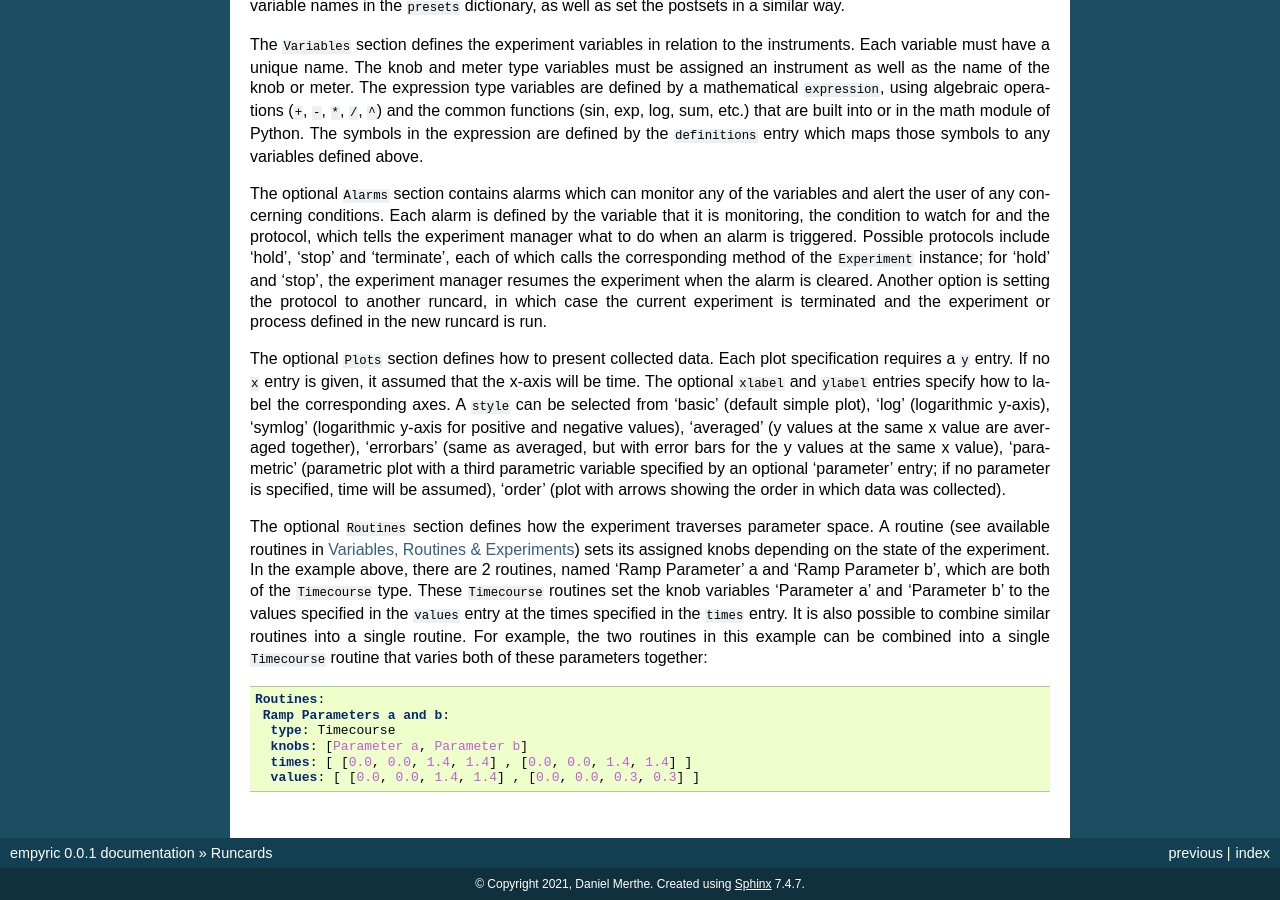
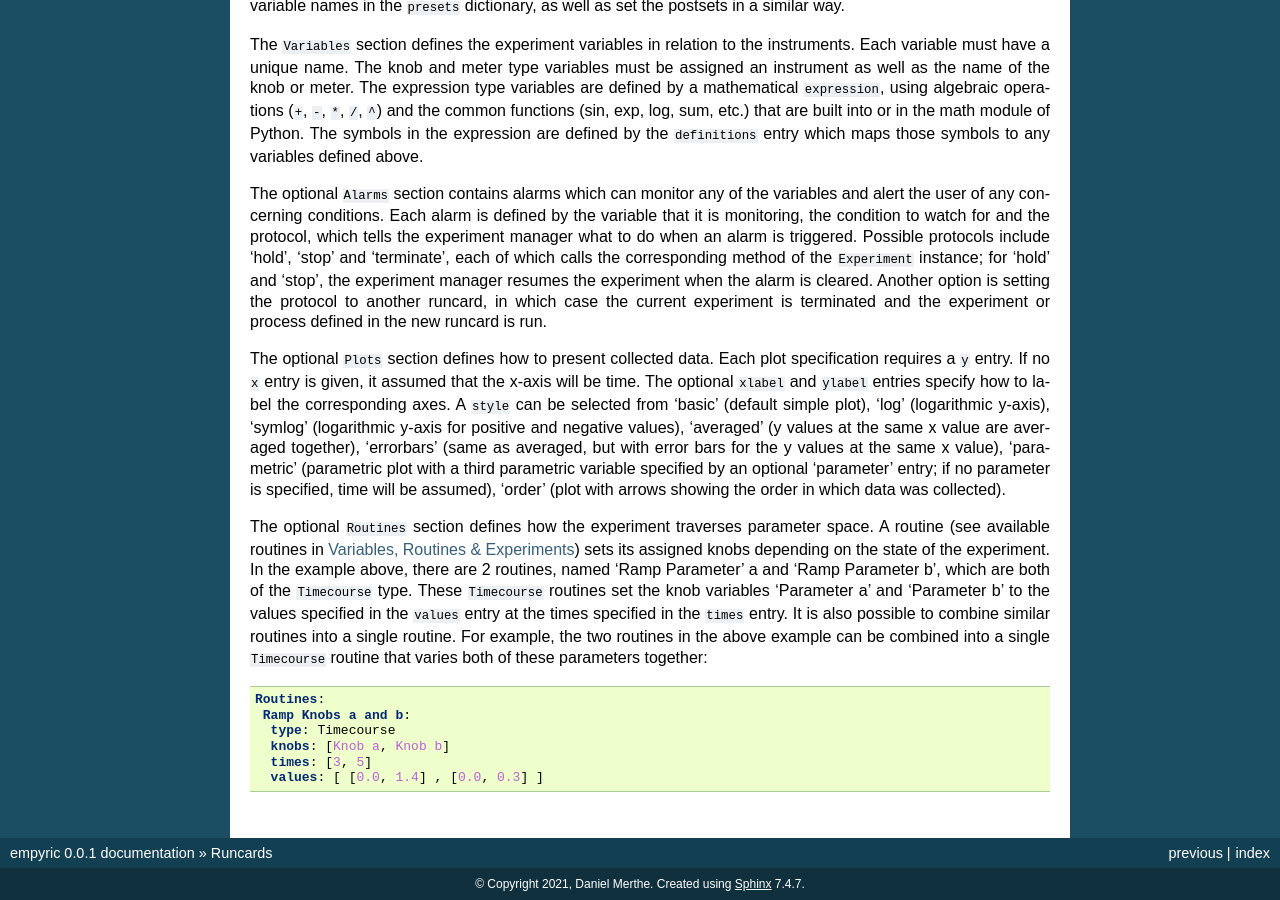
Before and after one commit to dmerthe/empyric, a Sphinx documentation site: the page built from docs/runcards.rst, in a window 1280 px wide and 900 px high, scrolled down 1291 px. Built offline with Sphinx 7.4.7, drawn with Linux system fonts in a browser that asks for light colours.

Commit message:
Update runcards.rst

```diff
--- a/docs/runcards.rst
+++ b/docs/runcards.rst
@@ -58,13 +58,13 @@ The optional ``Alarms`` section contains alarms which can monitor any of the var
 
 The optional ``Plots`` section defines how to present collected data. Each plot specification requires a ``y`` entry. If no ``x`` entry is given, it assumed that the x-axis will be time. The optional ``xlabel`` and ``ylabel`` entries specify how to label the corresponding axes. A ``style`` can be selected from 'basic' (default simple plot), 'log' (logarithmic y-axis), 'symlog' (logarithmic y-axis for positive and negative values), 'averaged' (y values at the same x value are averaged together), 'errorbars' (same as averaged, but with error bars for the y values at the same x value), 'parametric' (parametric plot with a third parametric variable specified by an optional 'parameter' entry; if no parameter is specified, time will be assumed), 'order' (plot with arrows showing the order in which data was collected).
 
-The optional ``Routines`` section defines how the experiment traverses parameter space. A routine (see available routines in :ref:`experiment-section`) sets its assigned knobs depending on the state of the experiment. In the example above, there are 2 routines, named 'Ramp Parameter' a and 'Ramp Parameter b', which are both of the ``Timecourse`` type. These ``Timecourse`` routines set the knob variables 'Parameter a' and 'Parameter b' to the values specified in the ``values`` entry at the times specified in the ``times`` entry. It is also possible to combine similar routines into a single routine. For example, the two routines in this example can be combined into a single ``Timecourse`` routine that varies both of these parameters together:
+The optional ``Routines`` section defines how the experiment traverses parameter space. A routine (see available routines in :ref:`experiment-section`) sets its assigned knobs depending on the state of the experiment. In the example above, there are 2 routines, named 'Ramp Parameter' a and 'Ramp Parameter b', which are both of the ``Timecourse`` type. These ``Timecourse`` routines set the knob variables 'Parameter a' and 'Parameter b' to the values specified in the ``values`` entry at the times specified in the ``times`` entry. It is also possible to combine similar routines into a single routine. For example, the two routines in the above example can be combined into a single ``Timecourse`` routine that varies both of these parameters together:
 
 .. code-block:: yaml
 
    Routines:
-    Ramp Parameters a and b:
+    Ramp Knobs a and b:
      type: Timecourse
-     knobs: [Parameter a, Parameter b]
-     times: [ [0.0, 0.0, 1.4, 1.4] , [0.0, 0.0, 1.4, 1.4] ]
-     values: [ [0.0, 0.0, 1.4, 1.4] , [0.0, 0.0, 0.3, 0.3] ]
+     knobs: [Knob a, Knob b]
+     times: [3, 5]
+     values: [ [0.0, 1.4] , [0.0, 0.3] ]
```
